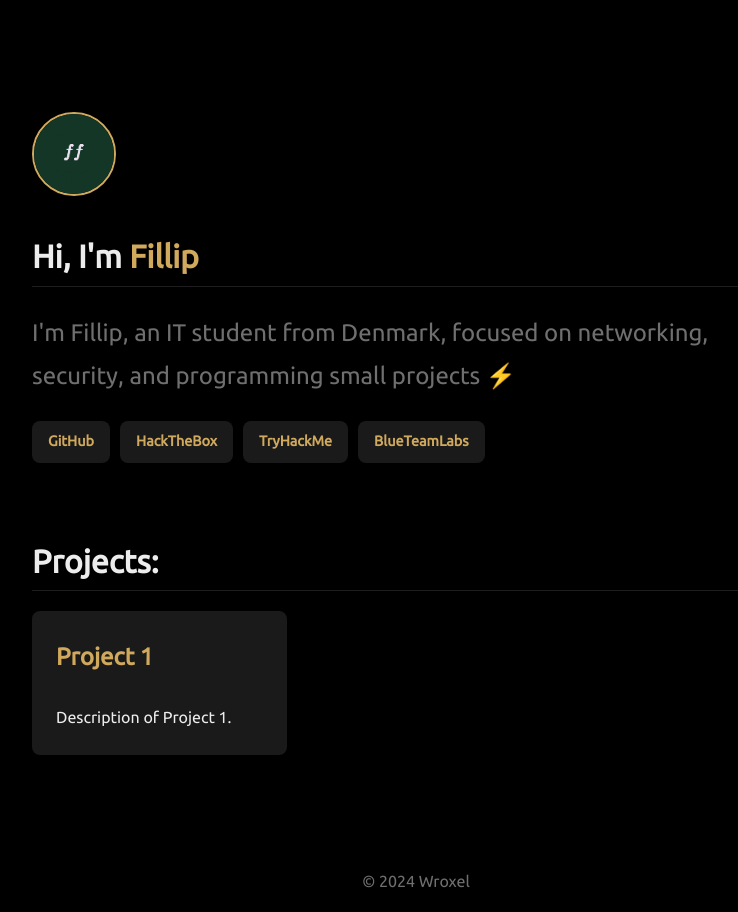
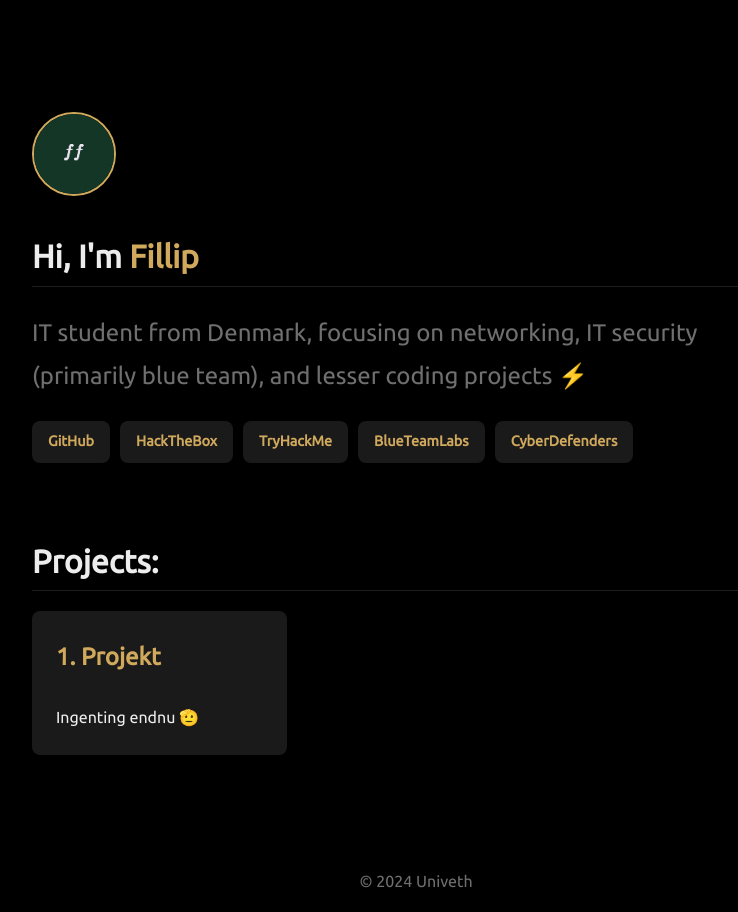
Before and after one commit to Univeth/univeth.github.io, a plain HTML site: page index.html in a window 1280 px wide. Shown: the whole page, without its empty margins (224-962 px from the left). Drawn offline with Linux system fonts and the light colour scheme.

Commit message:
Add files via upload

```diff
--- a/index.html
+++ b/index.html
@@ -15,7 +15,7 @@
                 <img src="assets/ff.png" style="max-width: 100%; min-width: none;" alt="Wroxel's Profile Picture">
             </div>
             <h2 style="border-bottom: 1px #1f1e1f solid; border-top: 0; padding-top: 0;">Hi, I'm <a style="color: #d0a95d; font-weight: bold;">Fillip</a></h2>
-            <p style="color: #6f6f6f;">I'm Fillip, an IT student from Denmark, focused on networking, security, and programming small projects ⚡</p>
+            <p style="color: #6f6f6f;">IT student from Denmark, focusing on networking, IT security (primarily blue team), and lesser coding projects ⚡</p>
 
         </section>
 
@@ -32,13 +32,16 @@
             <a class="profile-link btl-link" href="https://blueteamlabs.online/home/user/014279d6e89fa5bfaf2dd1" target="_blank">
                 <h3>BlueTeamLabs</h3>
             </a>
+            <a class="profile-link cd-link" href="https://cyberdefenders.org/p/Univeth#/overview" target="_blank">
+                <h3>CyberDefenders</h3>
+            </a>
         </div>
         <section>
             <h2 style="border-bottom: 1px #1f1e1f solid; border-top: 0; margin-bottom: 20px;">Projects:</h2>
             <div class="project-cards">
                 <a class="project-card" href="projects/project-1.html">
-                    <h3>Project 1</h3>
-                    <p>Description of Project 1.</p>
+                    <h3>1. Projekt</h3>
+                    <p>Ingenting endnu 🫡</p>
                 </a>
                 <!-- <a class="project-card" href="projects/project-2.html">
                     <h3>Project 2</h3>
@@ -56,7 +59,7 @@
         </section>
     </main>
     <footer>
-        <p>&copy; 2024 Wroxel</p>
+        <p>&copy; 2024 Univeth</p>
     </footer>
 </body>
 </html>
```
